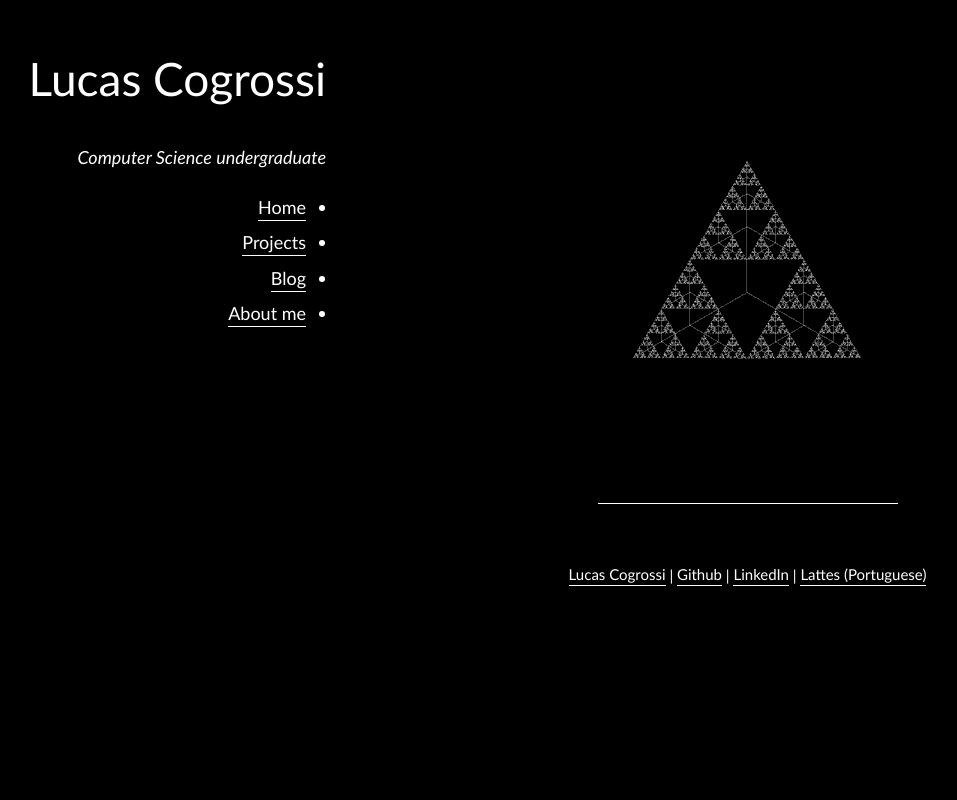
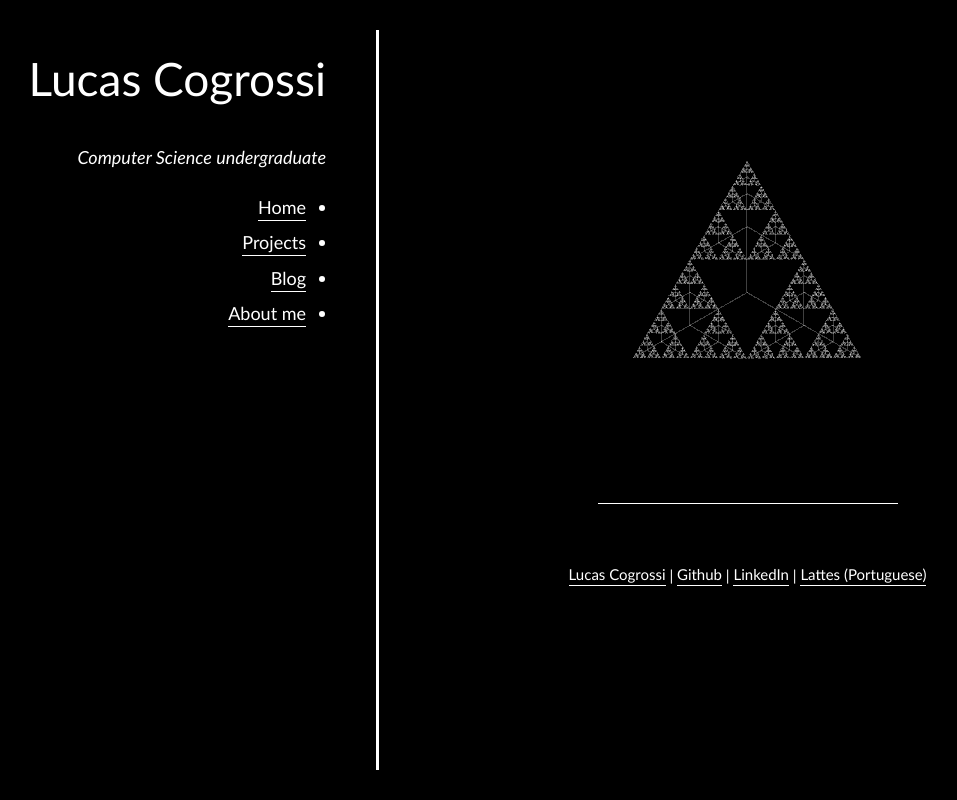
Before and after one commit to lucascogrossi/lucascogrossi.github.io, a plain HTML site: page index.html in a window 1280 px wide. Shown: the whole page, without its empty margins (44-1001 px from the left). Drawn offline with Linux system fonts and the light colour scheme; files that its build step writes are made by us from their sources; a web font is replaced by a local one.

Commit message:
update line color

```diff
--- a/style.css
+++ b/style.css
@@ -155,7 +155,7 @@ body {
   width: 700px;
   padding: 32px 10px 20px 50px;
   margin-left: 260px;
-  border-left: 3px solid black;
+  border-left: 3px solid white;
   min-height: calc(100vh - 60px);
 }
 
```
